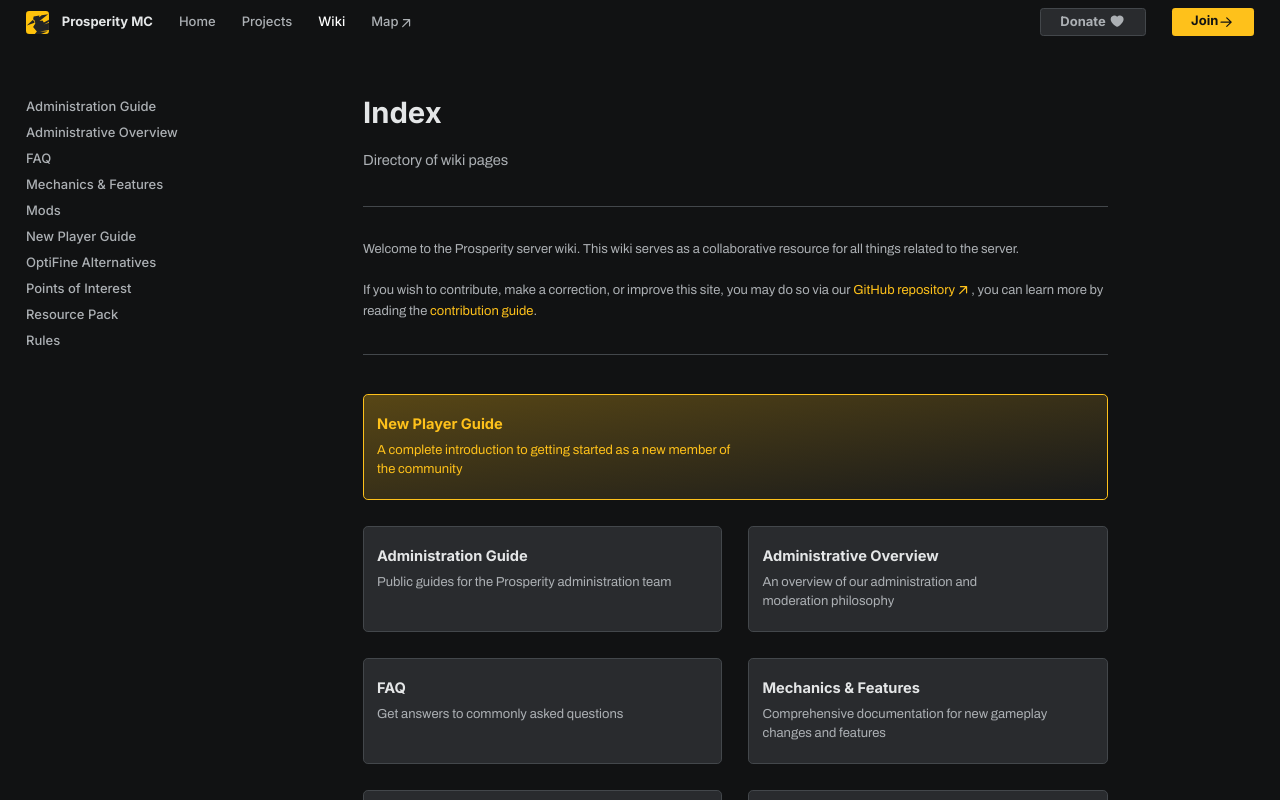
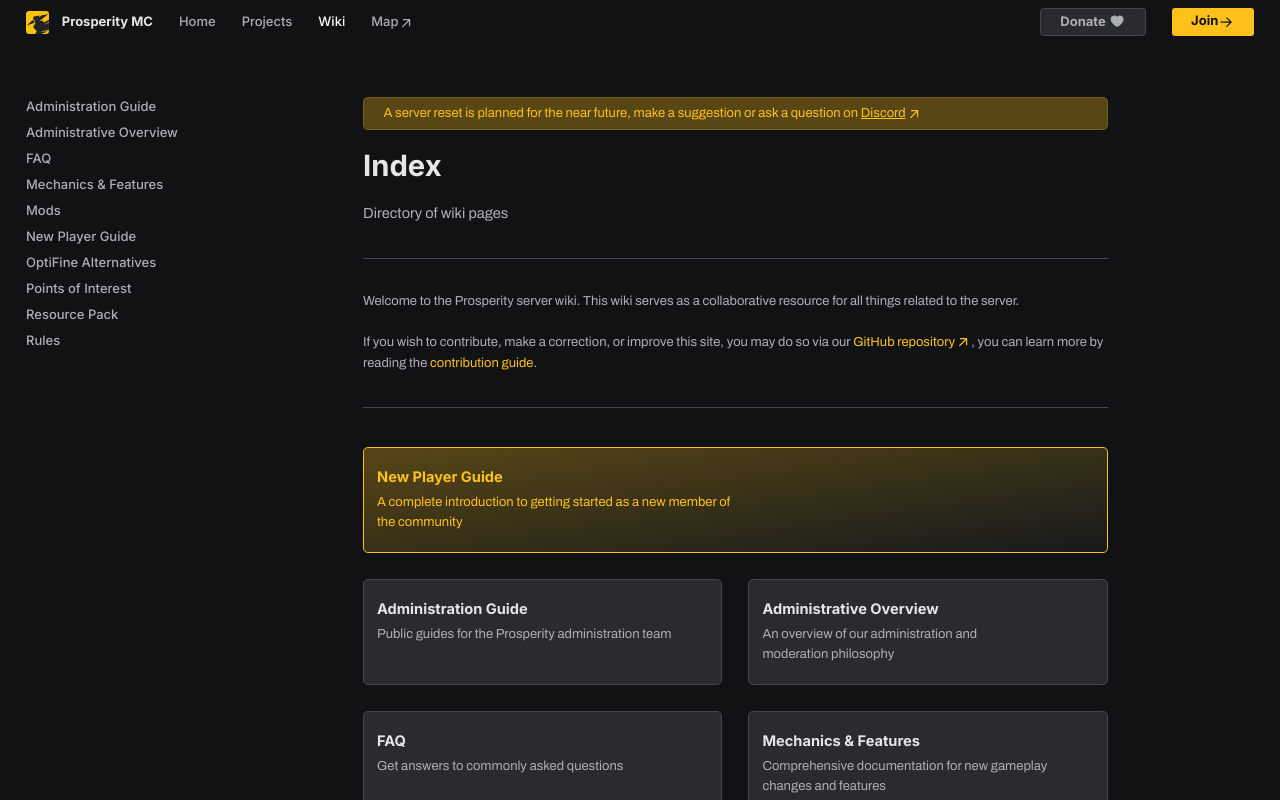
Before and after one commit to ProsperityMC/Prosperity-Website, a Next.js app: page /wiki in a window 1280 px wide. Shown: the top 800 px of the page. Built offline with nearby package versions, Linux system fonts and the light colour scheme.

Commit message:
new: Add reset notice label

```diff
--- /dev/null
+++ b/components/ResetBanner.tsx
@@ -0,0 +1,15 @@
+import A from "./A";
+
+export default function ResetBanner() {
+	return (
+		<div className="bg-yellow-500/30 text-yellow-500 border border-yellow-500/20 px-6 py-1.5 rounded-md backdrop-blur-sm">
+			A server reset is planned for the near future, make a suggestion or
+			ask a question on{" "}
+			<A
+				className="underline hover:no-underline"
+				href="https://discord.com/invite/hfTxZ4XxYj">
+				Discord
+			</A>
+		</div>
+	);
+}
--- a/pages/index.tsx
+++ b/pages/index.tsx
@@ -10,6 +10,7 @@ import A from "@components/A";
 import SchematicCard from "@components/SchematicCard";
 import InfoGrid from "@components/InfoGrid";
 import HighlightLinkBanner from "@components/HighlightLinkBanner";
+import ResetBanner from "@components/ResetBanner";
 
 export default function Home() {
 	const testimonials: { user: string; iconUrl: string; text: JSX.Element }[] = [
@@ -77,6 +78,9 @@ export default function Home() {
 
 			<main id="main" className="markdown">
 				<section className="flex flex-col gap-12 text-center markdown my-52">
+					<div className="text-sm mx-auto">
+						<ResetBanner></ResetBanner>
+					</div>
 					<header className="text-6xl type-header">Build Different, Go Beyond</header>
 					<p className="text-lg text-zinc-300 font-medium max-w-2xl mx-auto">
 						Prosperity is a Minecraft community focused on high-level technical and building
--- a/pages/wiki/[slug].tsx
+++ b/pages/wiki/[slug].tsx
@@ -6,6 +6,7 @@ import A from "@components/A";
 import { wikiPageDataGet, wikiPageDataGetAll } from "@lib/lib";
 import WikiMenu from "@components/WikiMenu";
 import { ArrowLeftIcon } from "@heroicons/react/20/solid";
+import ResetBanner from "@components/ResetBanner";
 
 export async function getStaticPaths() {
 	const paths = (await wikiPageDataGetAll()).map((page) => {
@@ -47,6 +48,7 @@ export default function WikiPage({
 				<WikiMenu pages={allData} baseUrl="/wiki" />
 			</div>
 			<article className="w-full markdown max-w-[100ch] mx-auto min-h-screen">
+				<ResetBanner></ResetBanner>
 				<section className="markdown">
 					<header className="text-4xl">{meta?.title || slug}</header>
 					{meta?.short ? <p className="text-lg text-zinc-300">{meta?.short}</p> : <></>}
--- a/pages/wiki/index.tsx
+++ b/pages/wiki/index.tsx
@@ -5,6 +5,7 @@ import A from "@components/A";
 import { wikiPageDataGetAll } from "@lib/lib";
 import WikiMenu from "@components/WikiMenu";
 import Index from "@wiki/index.mdx";
+import ResetBanner from "@components/ResetBanner";
 
 export async function getStaticProps() {
 	const data = await wikiPageDataGetAll();
@@ -32,6 +33,7 @@ export default function Wiki({
 			</div>
 			<div className="flex flex-col gap-8 max-w-[100ch] mx-auto">
 				<article className="markdown">
+					<ResetBanner></ResetBanner>
 					<section className="markdown">
 						<header className="text-4xl">Index</header>
 						<p className="text-lg text-zinc-300">
```
